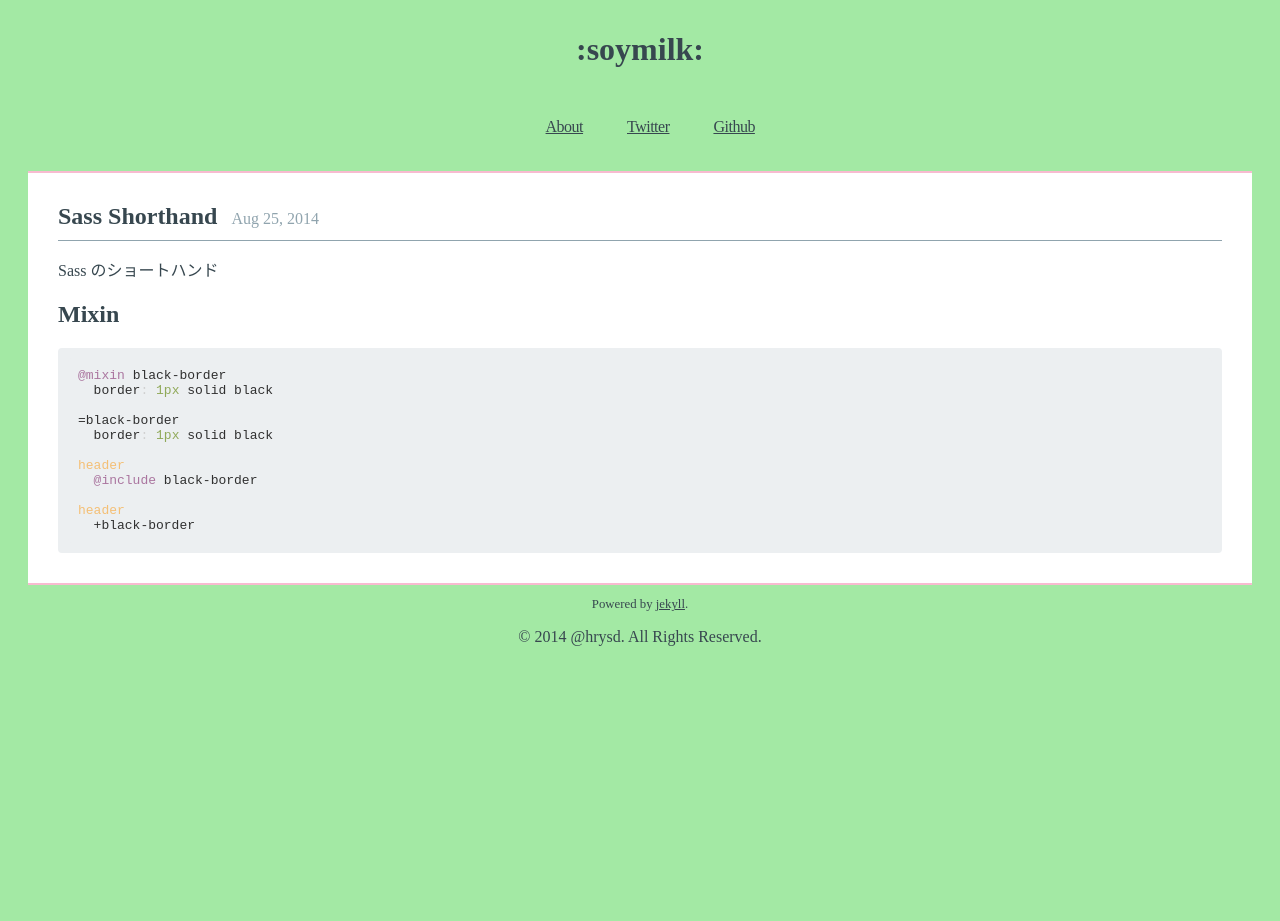
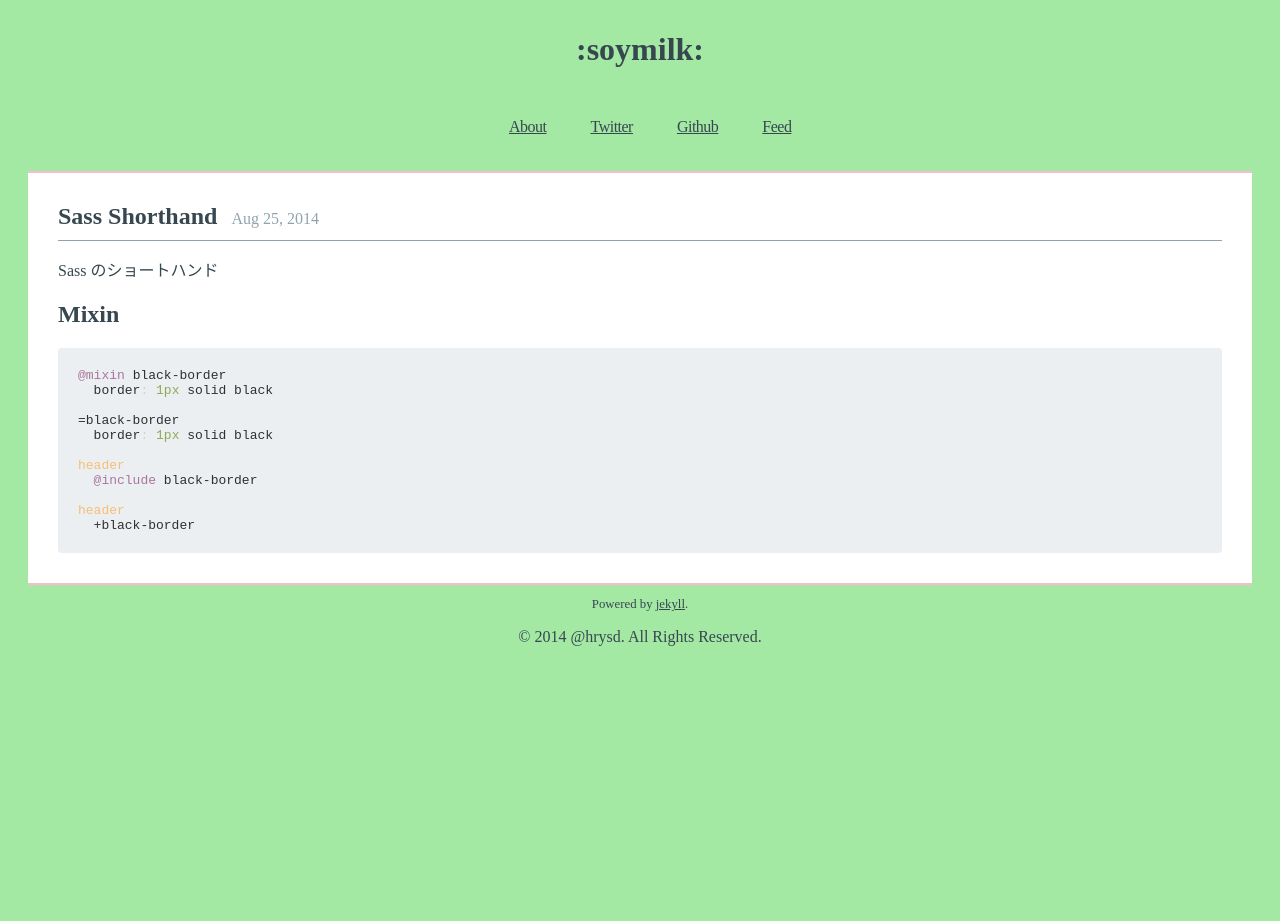
Before and after one commit to hrysd/docs.hrysd.org, a Jekyll site: the page built from _posts/2014-08-25-sass-shorthand.markdown, in a window 1280 px wide. Built offline with Jekyll 4.4.1, drawn with Linux system fonts in a browser that asks for light colours; some web fonts are replaced; Markdown is read by kramdown in place of the engine named in the settings.

Commit message:
Add link of RSS

```diff
--- a/_includes/header.html
+++ b/_includes/header.html
@@ -17,6 +17,10 @@
         <i class='drawic drawic-github'></i>
         <a href='https://github.com/hrysd'>Github</a>
       </li>
+      <li>
+        <i class='drawic drawic-feed'></i>
+        <a href='{{ "/feed.xml" | prepend: site.baseurl }}'>Feed</a>
+      </li>
     </ul>
   </nav>
 </header>
```
